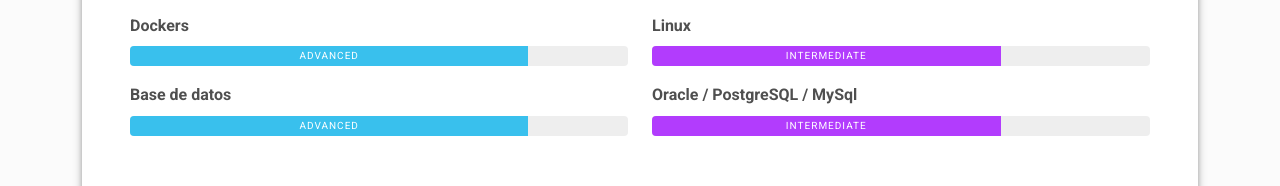
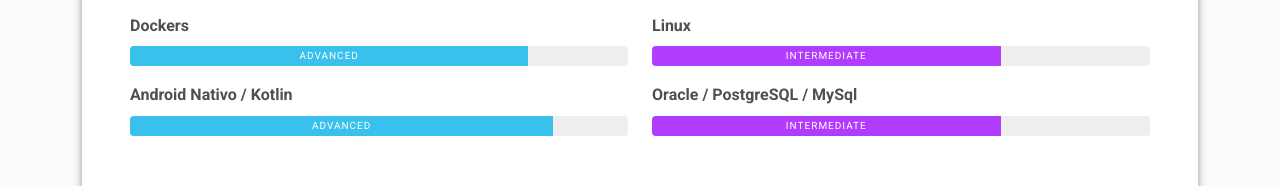
Before and after one commit to PaulBaezaDev/PaulBaezaDev.github.io, a plain HTML site: page index.html in a window 1280 px wide. Shown: the part 1720-1906 px from the top of the page. Drawn offline with Linux system fonts and the light colour scheme.

Commit message:
Add files via upload

```diff
--- a/index.html
+++ b/index.html
@@ -167,9 +167,9 @@
               <div class="progress-bar bg-info" role="progressbar" data-aos="zoom-in-right" data-aos-delay="300" data-aos-anchor=".skills-section" style="width: 80%" aria-valuenow="80" aria-valuemin="0" aria-valuemax="100">Advanced</div>
             </div>
           </div>
-          <div class="mb-3"><span class="fw-bolder">Base de datos</span>
+          <div class="mb-3"><span class="fw-bolder">Android Nativo / Kotlin </span>
             <div class="progress my-2 rounded" style="height: 20px">
-              <div class="progress-bar bg-info" role="progressbar" data-aos="zoom-in-right" data-aos-delay="300" data-aos-anchor=".skills-section" style="width: 80%" aria-valuenow="80" aria-valuemin="0" aria-valuemax="100">Advanced</div>
+              <div class="progress-bar bg-info" role="progressbar" data-aos="zoom-in-right" data-aos-delay="300" data-aos-anchor=".skills-section" style="width: 85%" aria-valuenow="80" aria-valuemin="0" aria-valuemax="100">Advanced</div>
             </div>
           </div>
         </div>
```
Also changed, not shown: 1 other file.
